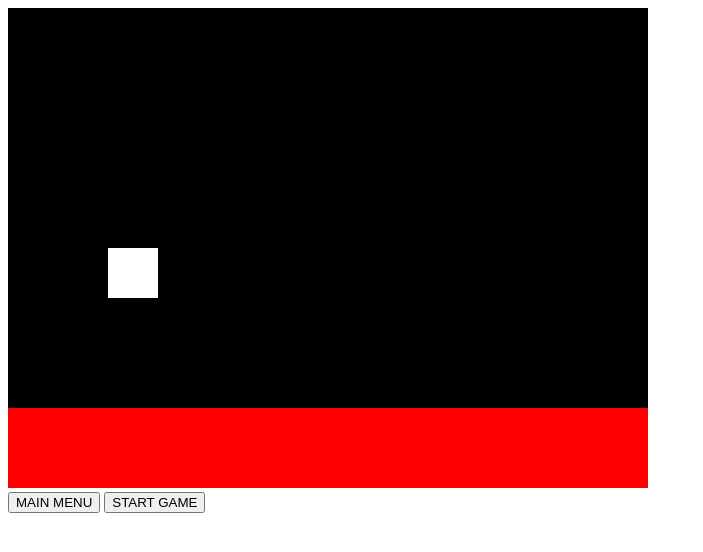
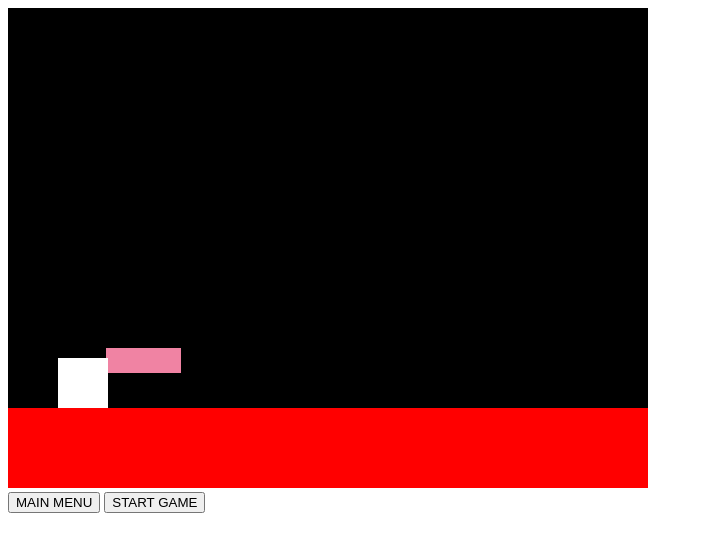
Before and after one commit to BigDonald/BlobbyWorld, a plain HTML site: page Blobby's World/runningLevel/document.html in a window 1280 px wide. Both pictures are taken after a click on the button "START GAME". Shown: the whole page, without its empty margins (0-703 px from the left). Drawn offline with Linux system fonts and the light colour scheme.

Commit message:
Running Level Update

```diff
--- a/Blobby's World/runningLevel/document.html
+++ b/Blobby's World/runningLevel/document.html
@@ -2,6 +2,8 @@
 <html lang='en'>
     <head>
         <title>Blobby's Adventure</title>
+        <script src='playerClass.js'></script>
+        <script src='enemyClass.js'></script>
         <script src='startingMenu.js'></script>
     </head>
     <body>
@@ -9,7 +11,7 @@
             <canvas id='myCanvas' width='640px' height='480px'>Error, canvas not loaded.</canvas>
         </div>
         <div>
-            <button onclick='initCanvas()'>MAIN MENU </button>
+            <button onclick='menu()'>MAIN MENU </button>
             <button onclick='startGame()'>START GAME</button>
         </div>
     </body>
--- /dev/null
+++ b/Blobby's World/runningLevel/enemyClass.js
@@ -0,0 +1,46 @@
+class EnemyClass {
+    constructor(type, x, s) {
+        this.x = x;
+        this.speed = s;
+        this.right;
+        this.bottom;
+
+        switch(type) {
+            //PIT ENEMY
+            case 0: {
+                this.y = 400;
+                this.width = 200;
+                this.height = 80;
+                this.color = '#000000';
+                break;
+            }
+            //MID GHOST
+            case 1: {
+                this.y = 340;
+                this.width = 75;
+                this.height = 25;
+                this.color = '#F083A3';
+                break;
+            }
+            //FLYING GHOST
+            case 2: {
+                this.y = 200;
+                this.width = 50;
+                this.height = 165;
+                this.color = '#45A03F';
+                break;
+            }
+        }
+    }
+
+    show() {
+        ctx.fillStyle = this.color;
+        ctx.fillRect(this.x, this.y, this.width, this.height);
+    }
+
+    move() {
+        this.x -= this.speed;
+        this.right = this.x + this.width;
+        this.bottom = this.y + this.height;
+    }
+}
--- a/Blobby's World/runningLevel/playerClass.js
+++ b/Blobby's World/runningLevel/playerClass.js
@@ -2,10 +2,17 @@ class PlayerClass {
     constructor() {
         this.x = 50;
         this.y = 350;
+        this.width = 50;
+        this.height = 50;
+        this.acc = 0.12;
+        this.vel = 7;
+        this.otherAcc = 4;
+        this.otherVel = 3;
     }
     show() {
-        ctx.fillStyle = 'white';
-        ctx.fillRect(this.x, this.y, 50, this.height);
+        ctx.fillStyle = '#FFFFFF';
+        ctx.fillRect(this.x, this.y, this.width, this.height);
+        this.right = this.x + this.width;
         this.bottom = this.y + this.height;
     }
 
@@ -19,4 +26,58 @@ class PlayerClass {
             }
         }
     }
+
+    movement() {
+        //UP ARROW KEY IS PRESSED
+        if (keyboard[38]) {
+            this.vel -= this.acc;
+            this.y -= this.vel;
+            //HITS FLOOR AND STOPS
+            if (this.y >= 350) {
+                keyboard[38] = false;
+                this.y = 350;
+                this.acc = 0.13;
+                this.vel = 7.5;
+                this.otherVel = 3;
+                this.otherAcc = 4;
+            }
+        }
+        //DOWN ARROW KEY IS PRESSED
+        if (keyboard[40] && !falling) {
+            //FALLS FASTER IF MID JUMP
+            if (keyboard[38]) {
+                this.otherVel += this.otherAcc;
+                this.y += this.otherVel;
+            }
+            //DUCKS IF NOT JUMPING
+            else {
+                this.height = 25;
+                this.y = 375;
+            }
+        } else {
+            //RETURNS TO NORMAL IF NOT JUMPING
+            if (!keyboard[38] && !falling) {
+                this.y = 350;
+                this.height = 50;
+            }
+        }
+    }
+
+    detectCollision(enemyType) {
+        if (enemyType != 0) {
+            if (this.right > enemies[enemyType].x && this.x < enemies[enemyType].right && this.y < enemies[enemyType].bottom && this.bottom > enemies[enemyType].y) {
+                clearInterval(interval);
+            }
+        } else {
+            if (this.x > enemies[enemyType].x && this.right < enemies[enemyType].right && this.y >= 350) {
+                falling = true;
+                this.vel += this.acc;
+                this.y += this.vel;
+            }
+            if (this.y >= 480) {
+                clearInterval(interval);
+            }
+        }
+    }
+
 }
--- a/Blobby's World/runningLevel/startingMenu.js
+++ b/Blobby's World/runningLevel/startingMenu.js
@@ -1,21 +1,39 @@
 var canvas;
 var ctx;
 var interval;
+var enemySelector;
+var speed = 2;
 var keyboard = {};
+var enemies = [];
+var falling = false;
+var enemyActive = false;
 var inGame = false;
+var hit = false;
+var blobby = new PlayerClass();
 
 window.onload = initCanvas;
 
 function initCanvas() {
+    //CREATES CANVAS ELEMENT
     canvas = document.getElementById('myCanvas');
     ctx = canvas.getContext('2d');
 
+    //MAIN MENU VISUAL
+    ctx.fillStyle = '#000000';
+    ctx.fillRect(0, 0, canvas.width, canvas.height)
+    ctx.fillStyle = '#FFFFFF';
+    ctx.font = "50px Sans-Serif";
+    ctx.fillText("Blobby's Adventure", 100, 100);
+}
+
+//TAKES PLAYER TO MAIN MENU
+function menu() {
     //STOPS GAME LOOP IF STILL PLAYING
     if (inGame) {
         clearInterval(interval);
     }
 
-    //MAIN MENU
+    //MAIN MENU VISUAL
     ctx.fillStyle = '#000000';
     ctx.fillRect(0, 0, canvas.width, canvas.height)
     ctx.fillStyle = '#FFFFFF';
@@ -26,11 +44,21 @@ function initCanvas() {
 //STARTS GAME LOOP AND ENTERS GAME
 function startGame() {
     inGame = true;
-    interval = setInterval(draw, 30);
+
+    for (var i = 0; i < 3; i++) {
+        enemies[i] = new EnemyClass(i, 960, speed);
+    }
+
+    interval = setInterval(draw, 1);
 }
 
 //ANIMATIONS
 function draw() {
+    //STOPS GAME IF HIT
+    if (hit) {
+        clearInterval(interval);
+    }
+
     //GAME BACKGROUND
     ctx.fillStyle = '#000000';
     ctx.fillRect(0, 0, canvas.width, canvas.height);
@@ -39,7 +67,33 @@ function draw() {
     ctx.fillStyle = '#FF0000';
     ctx.fillRect(0, 400, 640, 80);
 
+    //ENEMY OBSTACLES
+    enemySpawn();
+
     //PLAYER
-    ctx.fillStyle = '#FFFFFF';
-    ctx.fillRect(100, 240, 50, 50);
+    blobby.show();
+    blobby.keyboardInput();
+    blobby.movement();
 }
+
+function enemySpawn() {
+    //SELECTS ENEMY IF NONE IS SLECTED
+    if (!enemyActive) {
+        enemySelector = Math.round(Math.random() * 2);
+        enemyActive = true;
+    }
+    //SHOWS ALL ENEMIES
+    for (var i = 0; i < 3; i++) {
+        enemies[i].show();
+        //MOVES SELECTED ENEMY
+        if (i == enemySelector) {
+            blobby.detectCollision(i);
+            enemies[i].move();
+        }
+        //RETURNS ENEMY TO START AFTER IT PASSES BEHIND PLAYER
+        if (enemies[i].x + enemies[i].width <= 0) {
+            enemyActive = false;
+            enemies[i].x = 960;
+        }
+    }
+}
```
